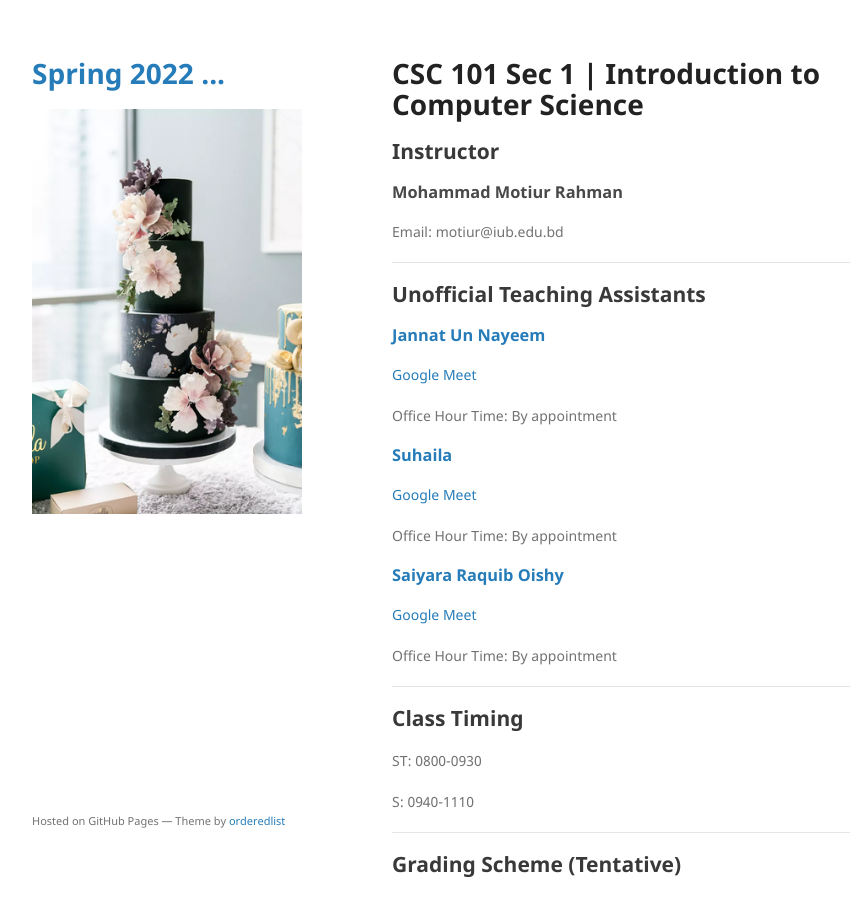
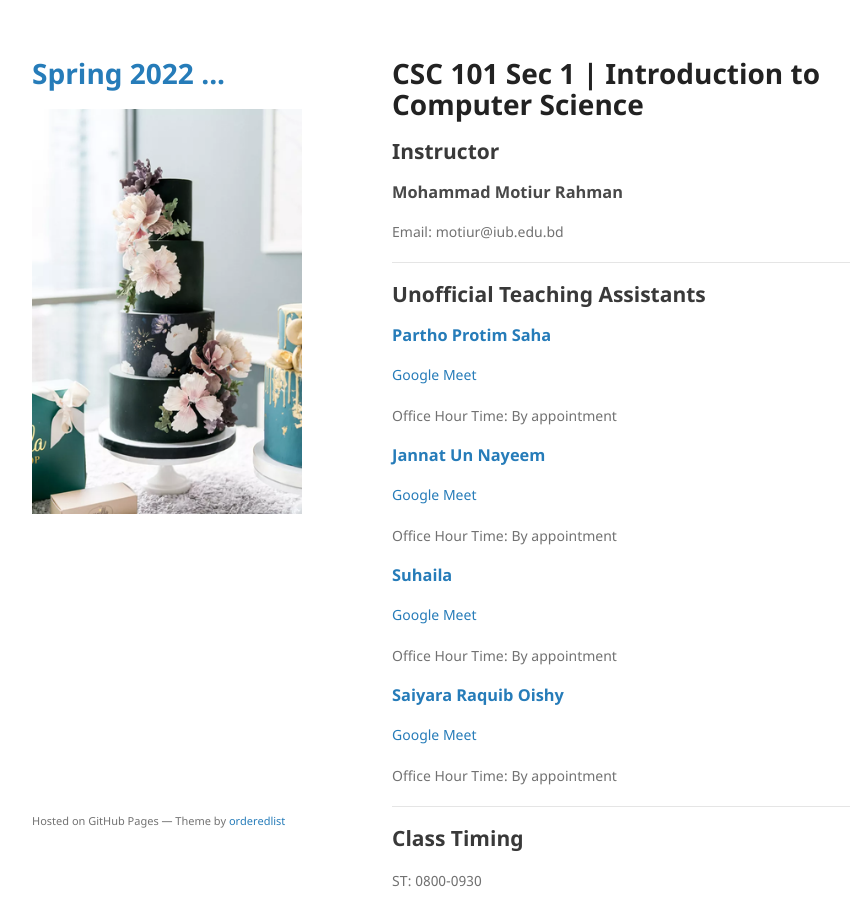
Before and after one commit to mohammadmotiurrahman/mohammadmotiurrahman.github.io, a Jekyll site: the page built from csc101_1/index.md, in a window 1280 px wide and 900 px high. Shown: the whole window, without its empty margins (178-1028 px from the left). Built offline with Jekyll 4.4.1, drawn with Linux system fonts in a browser that asks for light colours; our own code applies the rules of GitHub Pages for plain Markdown files.

Commit message:
Update index.md

```diff
--- a/csc101_1/index.md
+++ b/csc101_1/index.md
@@ -5,6 +5,12 @@
 Email: motiur@iub.edu.bd
 * * *
 ## Unofficial Teaching Assistants
+
+### [Partho Protim Saha ](mailto:1730016@iub.edu.bd  )
+
+[Google Meet](http://meet.google.com/mrg-sjkp-ooa)
+
+Office Hour Time: By appointment
 
 ### [Jannat Un Nayeem ](mailto:2030087@iub.edu.bd )
 
```
